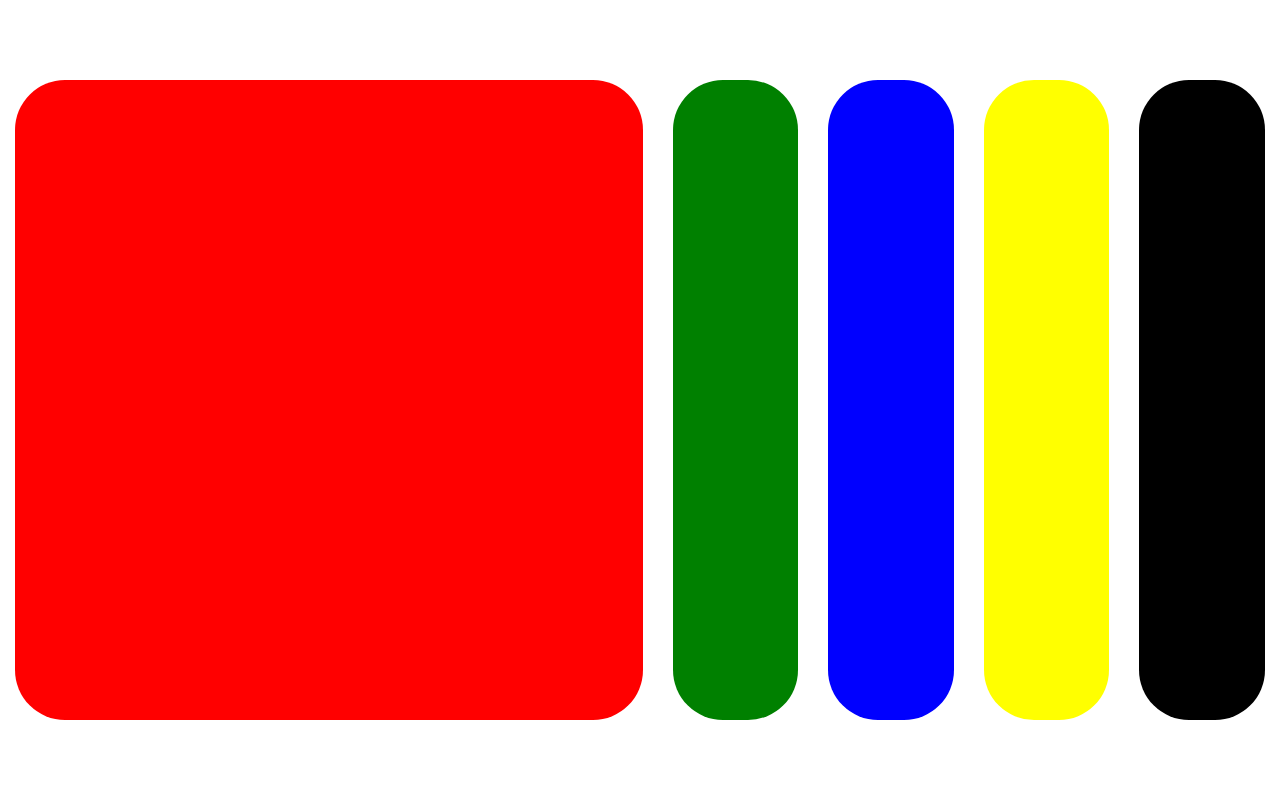
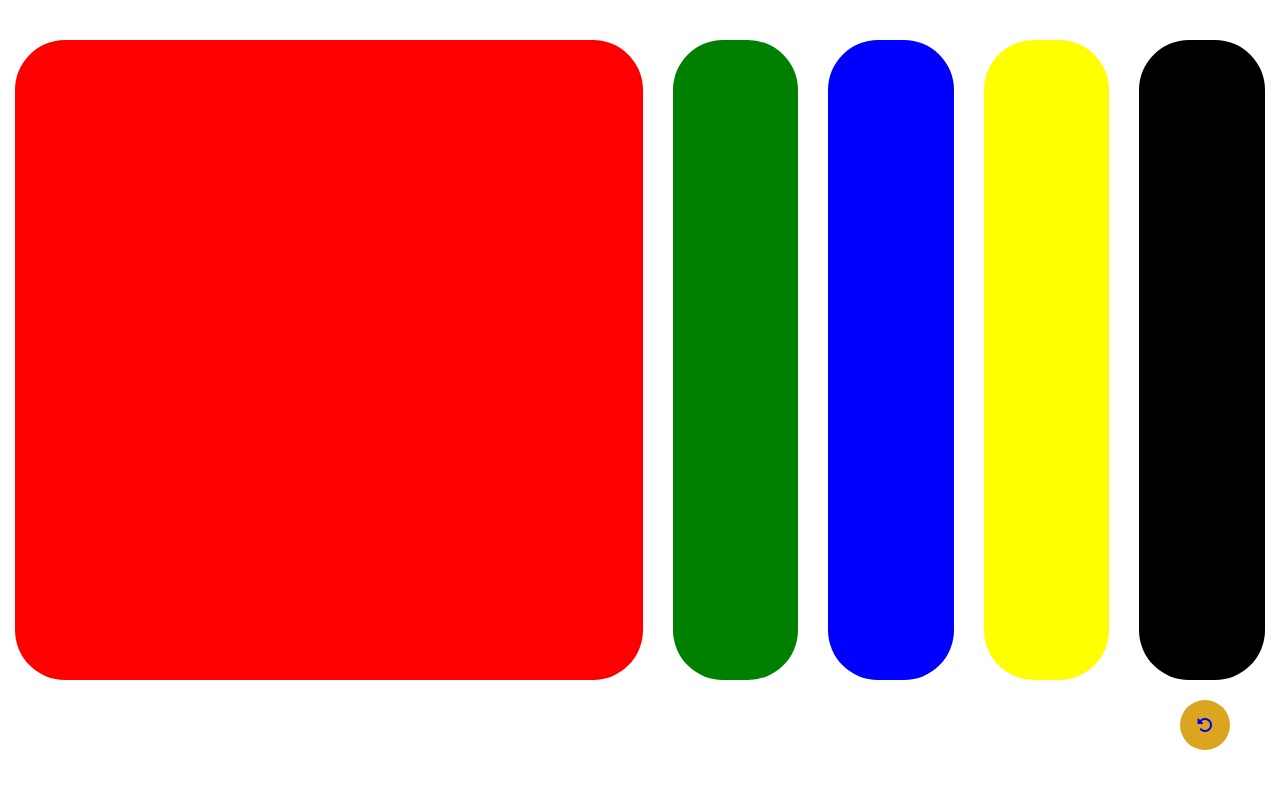
Before and after one commit to Michael0423/50days-to-frontend, a website: page 01Expanding-Cards/index.html in a window 1280 px wide. Drawn offline with Linux system fonts and the light colour scheme.

Commit message:
Update: Day1 add back button

```diff
--- a/01Expanding-Cards/index.html
+++ b/01Expanding-Cards/index.html
@@ -6,7 +6,10 @@
     <meta name="viewport" content="width=device-width, initial-scale=1.0">
     <title>Expanding Cards</title>
 
+    <link rel="stylesheet" href="https://cdnjs.cloudflare.com/ajax/libs/font-awesome/6.1.1/css/all.min.css" integrity="sha512-KfkfwYDsLkIlwQp6LFnl8zNdLGxu9YAA1QvwINks4PhcElQSvqcyVLLD9aMhXd13uQjoXtEKNosOWaZqXgel0g==" crossorigin="anonymous" referrerpolicy="no-referrer">
+
     <link rel="stylesheet" href="style.css">
+    <link rel="stylesheet" href="../main.css">
 </head>
 <body>
 
@@ -18,6 +21,8 @@
         <div class="block" style="--backgroundColor: black;">&nbsp;</div>
     </div>
 
+    <a href="../"><div class="back-btn"><i class="fa-solid fa-rotate-left"></i></div></a>
+
     <script src="./index.js"></script>
 </body>
 </html>
--- a/01Expanding-Cards/style.css
+++ b/01Expanding-Cards/style.css
@@ -1,14 +1,6 @@
-body {
-    margin: 0;
-    padding: 0;
-    display: flex;
-    justify-content: center;
-    align-items: center;
-}
-
 #app {
-    width: 100vw;
-    height: 100vh;
+    width: 100%;
+    height: 90vh;
     display: flex;
     justify-content: space-between;
     align-items: center;
--- /dev/null
+++ b/main.css
@@ -0,0 +1,28 @@
+body {
+    margin: 0;
+    padding: 0;
+}
+
+a {
+    text-decoration: none;
+}
+
+.back-btn {
+    position: absolute;
+    bottom: 50px;
+    right: 50px;
+
+    width: 50px;
+    height: 50px;
+    border-radius: 50%;
+    background-color: goldenrod;
+    display: flex;
+    justify-content: center;
+    align-items: center;
+}
+
+.back-btn:hover {
+    cursor: pointer;
+    background-color: gold;
+    color: white;
+}
```
Also changed, not shown: index.html (+2 -0 lines), README.md.
